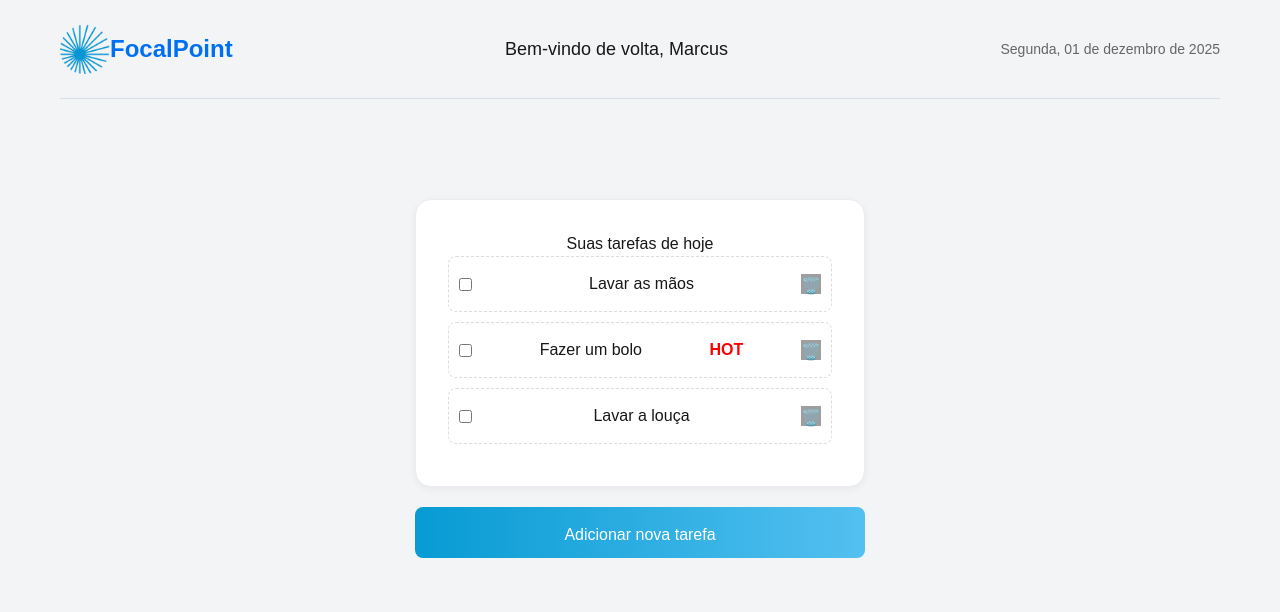
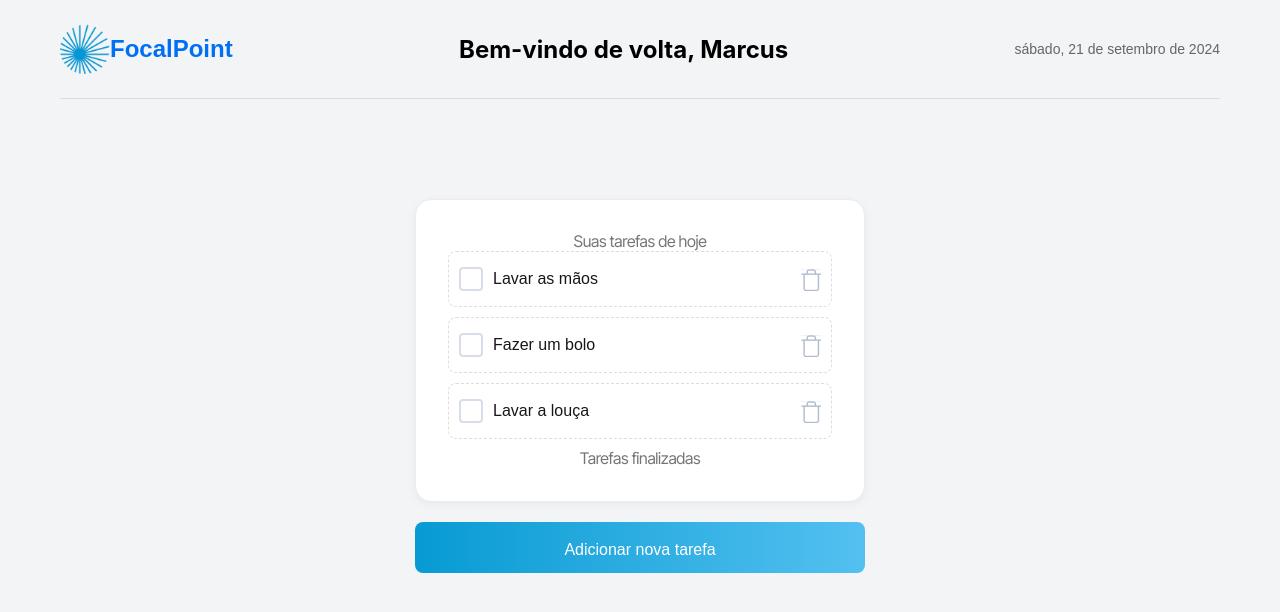
Before and after one commit to EmersonCarlosAlvesSouza/desafio-frontend, a Next.js app: page /tarefas in a window 1280 px wide. Shown: the top 612 px of the page. Built offline with nearby package versions, Linux system fonts and the light colour scheme; grey boxes are pictures that could not be loaded.

Commit message:
aplicado a fonte correta

```diff
--- a/app/globals.css
+++ b/app/globals.css
@@ -1,6 +1,9 @@
 @tailwind base;
 @tailwind components;
 @tailwind utilities;
+@import url('https://fonts.googleapis.com/css2?family=Inter:wght@100;200;300;400;500;600;700;800&display=swap');
+@import url('https://fonts.googleapis.com/css2?family=Inter+Tight:wght@400&display=swap');
+
 
 :root {
   --background: #f3f4f6; /* Modificado para o fundo cinza claro */
--- a/app/layout.tsx
+++ b/app/layout.tsx
@@ -7,6 +7,7 @@ const geistSans = localFont({
   variable: "--font-geist-sans",
   weight: "100 900",
 });
+
 const geistMono = localFont({
   src: "./fonts/GeistMonoVF.woff",
   variable: "--font-geist-mono",
@@ -20,14 +21,20 @@ export const metadata: Metadata = {
 
 export default function RootLayout({
   children,
-}: Readonly<{
+}: {
   children: React.ReactNode;
-}>) {
+}) {
   return (
-    <html lang="en">
-      <body
-        className={`${geistSans.variable} ${geistMono.variable} antialiased`}
-      >
+    <html lang="pt-BR">
+      <head>
+        <link rel="preconnect" href="https://fonts.googleapis.com" />
+        <link rel="preconnect" href="https://fonts.gstatic.com" crossOrigin="anonymous" />
+        <link
+          href="https://fonts.googleapis.com/css2?family=Inter+Tight:ital,wght@0,100..900;1,100..900&display=swap"
+          rel="stylesheet"
+        />
+      </head>
+      <body className={`${geistSans.variable} ${geistMono.variable} antialiased`}>
         {children}
       </body>
     </html>
--- a/app/tarefas/page.tsx
+++ b/app/tarefas/page.tsx
@@ -7,24 +7,50 @@ import deletarStyles from './modal.deletar.module.scss';  // Estilo para deletar
 
 import Image from 'next/image';
 import logo from '../src/logo.png'; // Caminho ajustado
+import lixeira from '../src/lixeira.png'; // Caminho ajustado
+
 
 interface Tarefa {
   id: number;
   nome: string;
   completed: boolean;
-  hot?: boolean;
+
 }
 
 const Tarefas = () => {
   const [tarefas, setTarefas] = useState<Tarefa[]>([
     { id: 1, nome: 'Lavar as mãos', completed: false },
-    { id: 2, nome: 'Fazer um bolo', completed: false, hot: true },
+    { id: 2, nome: 'Fazer um bolo', completed: false },
     { id: 3, nome: 'Lavar a louça', completed: false },
   ]);
+
   const [modalVisible, setModalVisible] = useState(false);
   const [modalDeleteVisible, setModalDeleteVisible] = useState(false);
   const [tarefaParaDeletar, setTarefaParaDeletar] = useState<Tarefa | null>(null);
   const [novaTarefa, setNovaTarefa] = useState('');
+
+  // Função para formatar a data atual
+  const formatarDataAtual = () => {
+    const data = new Date();
+    const opcoes: Intl.DateTimeFormatOptions = {
+      weekday: 'long',
+      year: 'numeric',
+      month: 'long',
+      day: 'numeric'
+    };
+    return data.toLocaleDateString('pt-BR', opcoes);
+  };
+
+
+  // Handle the task completion (move to "Tarefas Finalizadas")
+  const handleCompleteTarefa = (id: number) => {
+    setTarefas((prevTarefas) =>
+      prevTarefas.map((tarefa) =>
+        tarefa.id === id ? { ...tarefa, completed: !tarefa.completed } : tarefa
+      )
+    );
+  };
+
 
   const handleAddTarefa = () => {
     setTarefas([
@@ -59,27 +85,62 @@ const Tarefas = () => {
           <h1>Bem-vindo de volta, Marcus</h1>
         </div>
         <div className={tarefasStyles.date}>
-          <span>Segunda, 01 de dezembro de 2025</span>
+          <span>{formatarDataAtual()}</span>
         </div>
       </header>
 
       <div className={tarefasStyles.tarefasContainer}>
-        <h2>Suas tarefas de hoje</h2>
+      <h2 className={tarefasStyles.suasTarefas}>Suas tarefas de hoje</h2>
         <ul className={tarefasStyles.tarefasList}>
-          {tarefas.map((tarefa) => (
+          {tarefas
+            .filter((tarefa) => !tarefa.completed)
+            .map((tarefa) => (
               <li key={tarefa.id}>
-              <input type="checkbox" />
+                <input
+                  type="checkbox"
+                  onChange={() => handleCompleteTarefa(tarefa.id)}
+                  checked={tarefa.completed}
+                />
                 {tarefa.nome}
-              {tarefa.hot && <span className={tarefasStyles.hot}>HOT</span>}
+
                 <button
                   className={tarefasStyles.deleteButton}
                   onClick={() => handleDeleteTarefa(tarefa)}
                 >
-                🗑️
+                  <Image src={lixeira} alt="Lixeira" width={20} height={20} />
                 </button>
               </li>
             ))}
         </ul>
+
+        {/* Completed tasks */}
+        <h2 className={tarefasStyles.tarefasFinalizadas}>Tarefas finalizadas</h2>
+        <ul className={tarefasStyles.tarefasList}>
+          {tarefas
+            .filter((tarefa) => tarefa.completed)  // Filtrar apenas as tarefas concluídas
+            .map((tarefa) => (
+              <li key={tarefa.id} className={tarefasStyles.completed}>
+                <input
+                  type="checkbox"
+                  onChange={() => handleCompleteTarefa(tarefa.id)}
+                  checked={tarefa.completed}
+                />
+                {tarefa.nome}
+                <button
+                  className={tarefasStyles.deleteButton}
+                  onClick={() => handleDeleteTarefa(tarefa)}
+
+                >
+                  <Image src={lixeira} alt="Lixeira" width={20} height={20} />
+
+
+                </button>
+              </li>
+            ))}
+        </ul>
+
+
+
       </div>
 
       {/* Colocando o botão fora da div de tarefas */}
@@ -126,7 +187,7 @@ const Tarefas = () => {
               <button onClick={() => setModalDeleteVisible(false)} className={deletarStyles.cancelButton}>
                 Cancelar
               </button>
-              <button onClick={confirmDeleteTarefa} className={deletarStyles.delete}>
+              <button onClick={confirmDeleteTarefa} className={deletarStyles.deleteButton}>
                 Deletar
               </button>
             </div>
--- a/app/tarefas/tarefas.module.scss
+++ b/app/tarefas/tarefas.module.scss
@@ -36,11 +36,21 @@
 .welcome {
   text-align: center;
   flex: 1;
+  display: flex;
+  justify-content: center;  /* Centraliza o texto de boas-vindas */
+  flex-direction: column;
+  align-items: center;
 }
 
 .welcome h1 {
-  font-size: 18px;
+  font-family: 'Inter', sans-serif;  /* Aplicando a fonte Inter Tight */
+  font-size: 24px;  /* Tamanho da fonte */
+  font-weight: bold;  /* Negrito */
+  letter-spacing: -2%;  /* Espaçamento entre letras */
   margin: 0;
+  line-height: 29px;  /* Ajuste da altura da linha */
+  color: #000;  /* Cor preta mais forte */
+  white-space: nowrap;  /* Forçar o texto a ficar em uma única linha */
 }
 
 .date {
@@ -68,36 +78,70 @@
 .tarefasList li {
   display: flex;
   align-items: center;
-  justify-content: space-between;
+  justify-content: flex-start;  /* Alinha os itens à esquerda */
   padding: 15px 10px;
   border: 1px dashed #ddd;
   border-radius: 8px;
   margin-bottom: 10px;
+  transition: background-color 0.3s;
+  background-color: #fff;
 }
 
+.tarefasList li:hover {
+  background-color: #f5f5f5;
+}
+/* Para estilizar as tarefas não completadas */
+.tarefasList li:not(.completed) label {
+  font-family: 'Inter Tight', sans-serif;
+  font-weight: 400;
+  font-size: 16px;
+  line-height: 19.36px;
+  letter-spacing: -0.02em;
+  color: #000000; /* Cor #000000 (preto) */
+}
+/* Para estilizar o checkbox */
 .tarefasList li input[type="checkbox"] {
-  margin-right: 10px;
+  appearance: none;
+  width: 24px;
+  height: 24px;
+  border: 2px solid #D7DDE9;
+  border-radius: 4px;
+  background-color: #fff;
+  position: relative;
+  cursor: pointer;
+  margin-right: 10px; /* Espaçamento entre o checkbox e o texto */
 }
 
-.hot {
-  color: red;
-  font-weight: bold;
-  margin-left: 10px;
+.tarefasList li input[type="checkbox"]:checked {
+  background-color: #79C7FF;
+  border: none;
+  content: url('../src/check.png');  /* Ícone SVG de check */
+  display: flex;
+  justify-content: center;
+  align-items: center;
+}
+
+.tarefasList li label {
+  flex-grow: 1;
+  text-align: left;  /* Garante que o texto das tarefas fique à esquerda */
+  margin-left: 10px;  /* Ajusta o espaçamento entre o checkbox e o texto */
+}
+
+.tarefasList li.completed {
+  text-decoration: line-through;
+  color: #aaa;
 }
 
 .deleteButton {
-  background: url('/icons/trash.svg') no-repeat center;
+  background: url('../src/lixeira.png') no-repeat center;
   width: 20px;
   height: 20px;
   border: none;
   cursor: pointer;
+  margin-left: auto;  /* Garante que o ícone da lixeira fique à direita */
 }
 
-.buttonContainer {
-  display: flex;
-  justify-content: center;
-  margin-top: 20px;
-}
+
 
 .addButton {
   width: 450px;
@@ -119,3 +163,40 @@
   background-color: #b0d5ff;
   cursor: not-allowed;
 }
+
+.tarefasList li .deleteButton {
+  margin-left: auto;
+}
+
+.tarefasList li.completed .deleteButton {
+  margin-left: auto;
+}
+
+.tarefasList .hot {
+  margin-right: 10px;
+}
+.buttonContainer {
+  display: flex;
+  justify-content: center;
+  margin-top: 20px;
+}
+
+/* Para estilizar "Suas tarefas de hoje" */
+.suasTarefas {
+  font-family: 'Inter Tight', sans-serif;
+  font-weight: 400;
+  font-size: 16px;
+  line-height: 19.36px;
+  letter-spacing: -0.02em;
+  color: rgba(0, 0, 0, 0.54); /* Cor com 54% de opacidade */
+}
+
+/* Para estilizar "Tarefas finalizadas" */
+.tarefasFinalizadas {
+  font-family: 'Inter Tight', sans-serif;
+  font-weight: 400;
+  font-size: 16px;
+  line-height: 19.36px;
+  letter-spacing: -0.02em;
+  color: rgba(0, 0, 0, 0.54); /* Cor com 54% de opacidade */
+}
```
Also changed, not shown: app/src/check.png (added), app/src/lixeira.png (added). Lines whose indentation alone changed are shown as unchanged.
